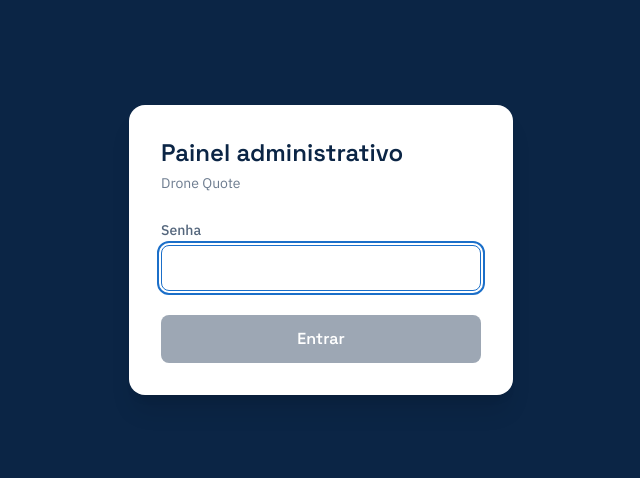
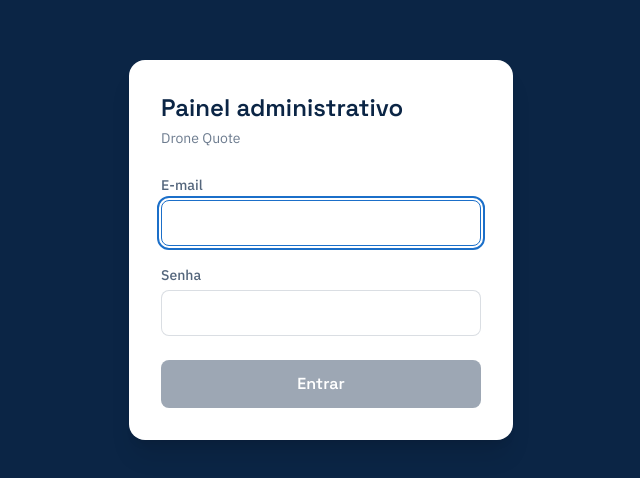
Before and after one commit to rjfelizardo/drone-quote, a Next.js app: page /admin/login in a window 1280 px wide. Shown: the part 150-628 px from the top of the page, without its empty margins (319-959 px from the left). Built offline with nearby package versions, Linux system fonts and the light colour scheme.

Commit message:
Update page.tsx

```diff
--- a/app/admin/login/page.tsx
+++ b/app/admin/login/page.tsx
@@ -5,6 +5,7 @@ import { useRouter } from "next/navigation";
 
 export default function AdminLoginPage() {
   const router = useRouter();
+  const [email, setEmail] = useState("");
   const [password, setPassword] = useState("");
   const [error, setError] = useState<string | null>(null);
   const [loading, setLoading] = useState(false);
@@ -17,7 +18,7 @@ export default function AdminLoginPage() {
     const res = await fetch("/api/admin/login", {
       method: "POST",
       headers: { "Content-Type": "application/json" },
-      body: JSON.stringify({ password }),
+      body: JSON.stringify({ email, password }),
     });
 
     setLoading(false);
@@ -43,10 +44,22 @@ export default function AdminLoginPage() {
         <p className="mt-1 text-sm text-navy-700/60">Drone Quote</p>
 
         <label className="mt-6 block">
+          <span className="text-sm font-medium text-navy-700/70">E-mail</span>
+          <input
+            type="email"
+            autoFocus
+            required
+            value={email}
+            onChange={(e) => setEmail(e.target.value)}
+            className="mt-1 w-full rounded-lg border border-navy-700/15 px-3.5 py-2.5 outline-none focus:border-techblue-500"
+          />
+        </label>
+
+        <label className="mt-4 block">
           <span className="text-sm font-medium text-navy-700/70">Senha</span>
           <input
             type="password"
-            autoFocus
+            required
             value={password}
             onChange={(e) => setPassword(e.target.value)}
             className="mt-1 w-full rounded-lg border border-navy-700/15 px-3.5 py-2.5 outline-none focus:border-techblue-500"
@@ -57,7 +70,7 @@ export default function AdminLoginPage() {
 
         <button
           type="submit"
-          disabled={loading || !password}
+          disabled={loading || !email || !password}
           className="mt-6 w-full rounded-lg bg-navy-700 px-6 py-3 font-display font-semibold text-white transition-opacity disabled:opacity-40"
         >
           {loading ? "Entrando..." : "Entrar"}
```
